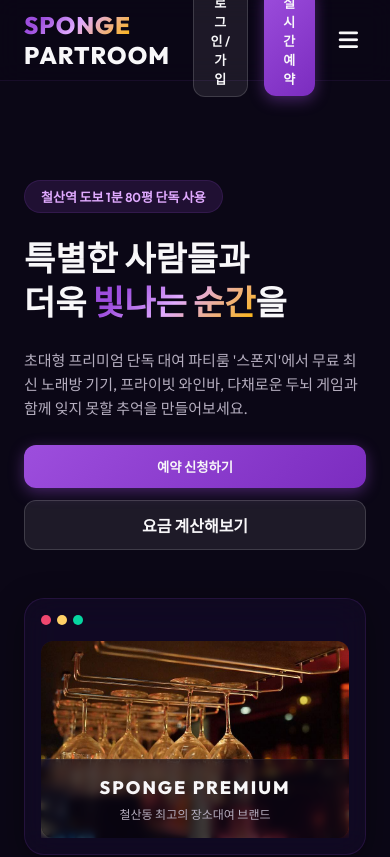
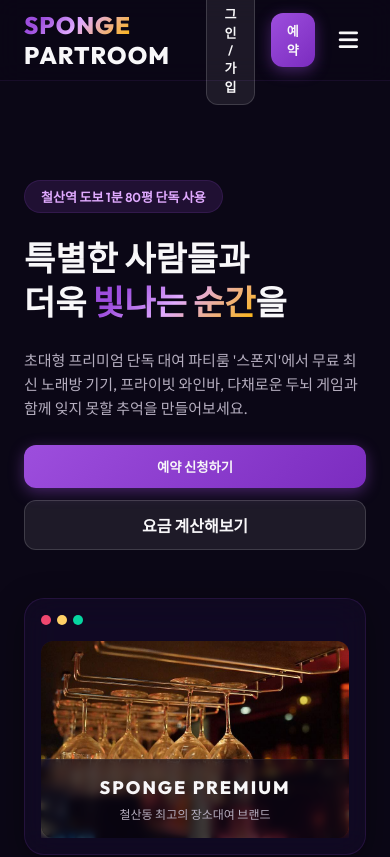
Before and after one commit to wanjunsim3-droid/spongpart, a website built with Vite: page index.html in a window 390 px wide. Shown: the top 857 px of the page. Built offline with nearby package versions, Linux system fonts and the light colour scheme; no server answers.

Commit message:
fix: change header button text from '실시간 예약' to '예약' for better mobile layout

```diff
--- a/index.html
+++ b/index.html
@@ -50,7 +50,7 @@
           <span id="user-nickname-display">예약자</span>님
         </div>
         <button id="btn-auth-toggle" class="btn btn-secondary btn-sm">로그인 / 가입</button>
-        <button class="btn btn-primary btn-booking-trigger">실시간 예약</button>
+        <button class="btn btn-primary btn-booking-trigger">예약</button>
         <button id="mobile-menu-btn" class="mobile-menu-btn" aria-label="메뉴 열기"><i class="fa-solid fa-bars"></i></button>
       </div>
     </div>
```
